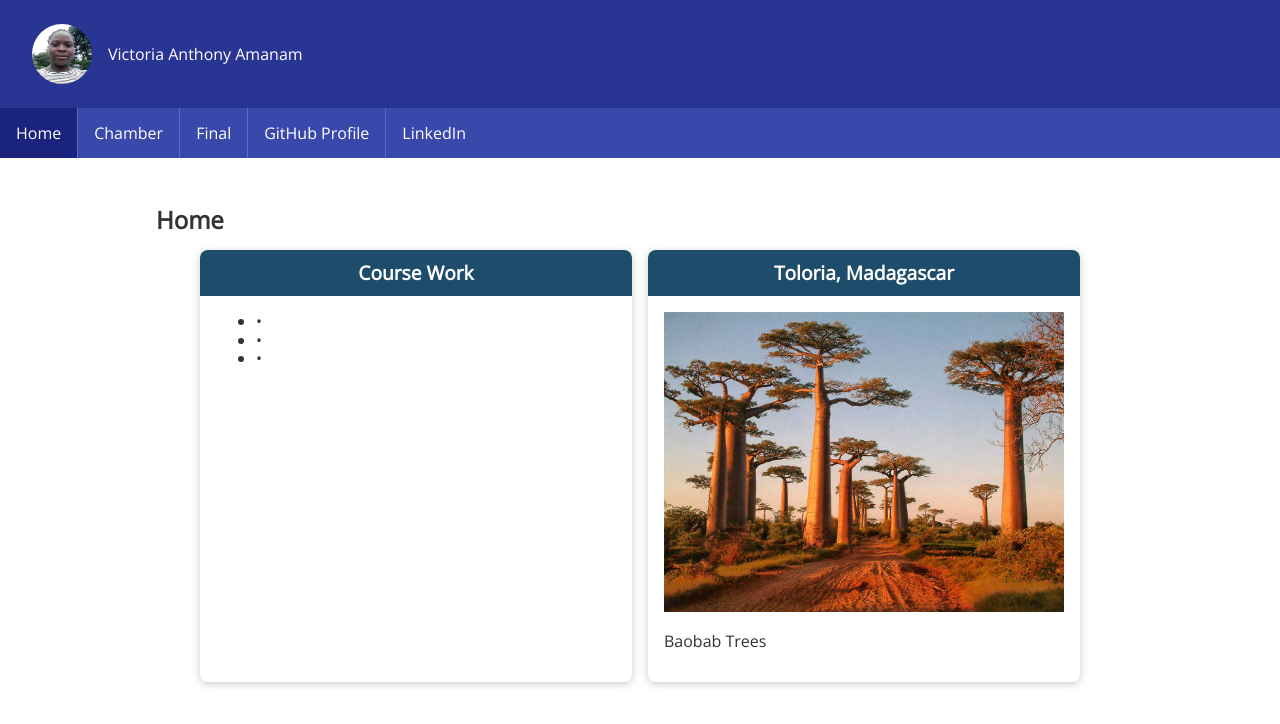
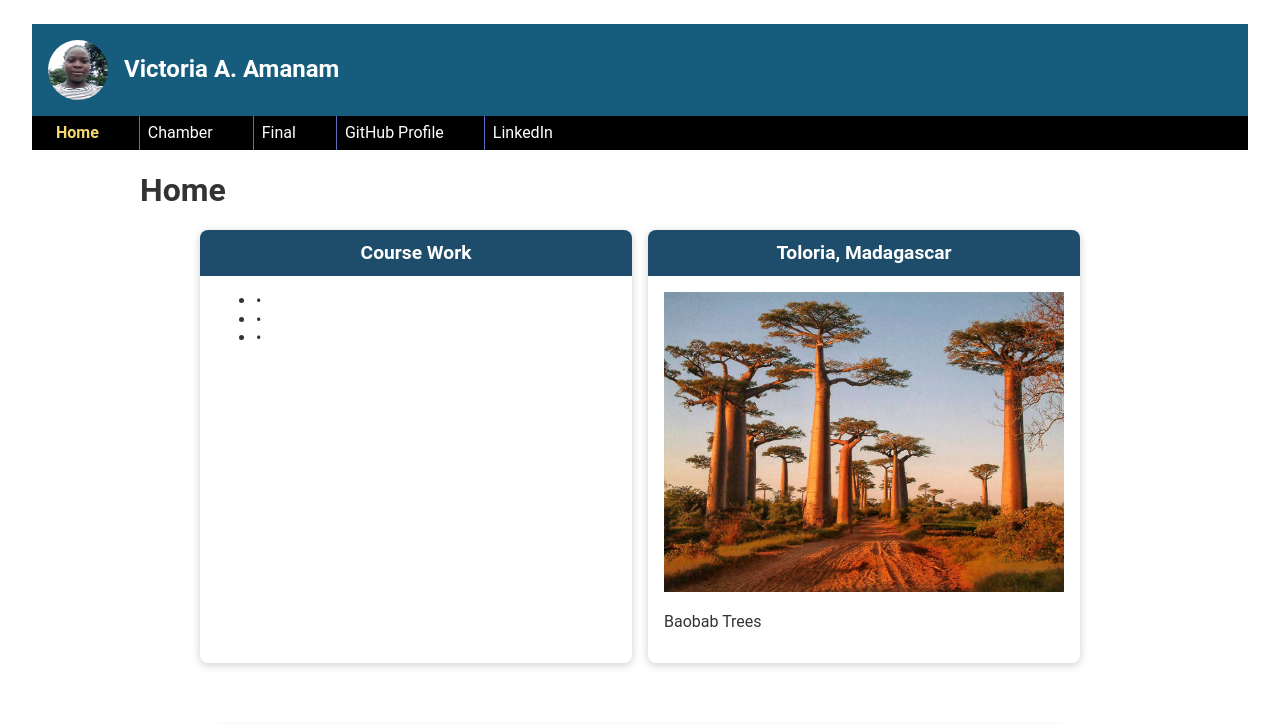
Before and after one commit to vamanam/wdd231, a plain HTML site: page index.html in a window 1280 px wide. Shown: the top 724 px of the page. Drawn offline with nearby package versions, Linux system fonts and the light colour scheme.

Commit message:
index.html

```diff
--- a/index.html
+++ b/index.html
@@ -1,44 +1,35 @@
 <!DOCTYPE html>
 <html lang="en">
 <head>
-  <meta charset="UTF-8" />
-  <meta name="viewport" content="width=device-width, initial-scale=1.0" />
-  <meta name="author" content="Victoria Anthony Amanam" />
-  <meta name="description" content="WDD231 Course Home Page for Victoria Anthony Amanam" />
-  <title>Victoria A. Amanam - WDD231</title>
-
+  <meta charset="UTF-8">
+  <meta name="viewport" content="width=device-width, initial-scale=1.0">
+  <title>Victoria  A. Anthony | Home</title>
+  <link rel="stylesheet" href="styles/large.css"/>
   <link rel="stylesheet" href="styles/normalize.css" />
   <link rel="stylesheet" href="styles/small.css" />
-  <link rel="stylesheet" href="styles/larger.css" />
-  <link href="https://fonts.googleapis.com/css2?family=Open+Sans&display=swap" rel="stylesheet" />
 
+  <script src="scripts/course.js" defer></script>
+  <script src="scripts/date.js" defer></script>
   <script src="scripts/navigation.js" defer></script>
-  <script src="scripts/date.js" defer></script>
-  <script src="scripts/course.js" defer></script>
-  <script src="scripts/hamburger.js"></script>
 </head>
 <body>
   <header>
-    <img src="images/profile.jpg" alt="Victoria Amanam" />
-    <span>Victoria Anthony Amanam</span>
+      <header class="main-header">
+    <img src="images/profile.jpg" alt="Victoria A. Amanam" class="profile-img" />
+    <h1>Victoria A. Amanam</h1>
   </header>
-
-  <nav>
-    <button id="menu-toggle">&#9776;</button>
-    <button id="menu-toggle" aria-label="Toggle navigation menu">☰</button>
+  <nav class="main-nav">
+    <button id="menu-toggle" aria-label="Toggle Menu">☰</button>
     <ul id="nav-links">
       <li><a href="#" class="active">Home</a></li>
-      <li><a href="chamber/">Chamber</a></li>
-      <li><a href="final/">Final</a></li>
-      <li><a href="https://github.com/yourusername" target="_blank">GitHub Profile</a></li>
-      <li><a href="https://www.linkedin.com/in/yourprofile/" target="_blank">LinkedIn</a></li>
+      <li><a href="#">Chamber</a></li>
+      <li><a href="#">Final</a></li>
+      <li><a href="https://github.com/vamanam" target="_blank">GitHub Profile</a></li>
+      <li><a href="https://linkedin.com/in/victoria-amanam-dev" target="_blank">LinkedIn</a></li>
     </ul>
   </nav>
-
   <main>
-    <main>
-      <h1>Home</h1>
-
+    <h1>Home</h1>
       <div class="card-container">
         <section class="card">
           <h2>Course Work</h2>
@@ -56,28 +47,29 @@
         </section>
       </div>
 
-    <section>
-      <main>
-        <div class="certificate-container">
+    <section class="certificate-container">
           <h2>Web and Computer Programming Certificate</h2>
-
           <div class="filters">
             <button id="filter-all">All</button>
             <button id="filter-cse">CSE</button>
             <button id="filter-wdd">WDD</button>
           </div>
-
           <p>Total Credits: <span id="credit-count">0</span></p>
-
           <div id="course-list" class="course-grid"></div>
         </div>
+    </section>
+
       </main>
+  <footer>
 
-  </main>
+    <p>&copy; <span id="year"></span> &#127804; Victoria A. Amanam &#127804; | Nigeria</p>
+    <p id="lastModified"></p>
 
-  <footer>
-    <p>&copy; <span id="year"></span> Victoria A. Amanam | Nigeria</p>
-    <p id="lastModified"></p>
+
   </footer>
+
+
 </body>
+
+
 </html>
--- a/scripts/navigation.js
+++ b/scripts/navigation.js
@@ -15,13 +15,14 @@
   });
 });
 
-// hamburger.js
+
 
 document.addEventListener("DOMContentLoaded", () => {
-  const toggle = document.querySelector("#menu-toggle");
-  const navLinks = document.querySelector("#nav-links");
+  const menuButton = document.getElementById("menu-toggle");
+  const navLinks = document.getElementById("nav-links");
 
-  toggle.addEventListener("click", () => {
-    navLinks.style.display = navLinks.style.display === "flex" ? "none" : "flex";
+
+  menuButton.addEventListener("click", () => {
+    navLinks.classList.toggle("hidden");
   });
 });
--- a/styles/larger.css
+++ b/styles/large.css
@@ -1,4 +1,6 @@
 /* Styles for larger screens (desktops and tablets) */
+
+
 @media screen and (min-width: 768px) {
   header {
       padding: 1.5rem 2rem;
--- a/styles/small.css
+++ b/styles/small.css
@@ -1,71 +1,97 @@
 /* Base styles for small screens (mobile first) */
-
 body {
-  font-family: 'Open Sans', sans-serif;
+  font-family: 'Roboto', sans-serif;
   margin: 0;
   padding: 0;
   background-color: #fff;
   color: #333;
 }
 
-header {
+#nav-links {
+  list-style: none;
+  padding: 0;
+  margin: 0;
+  display: flex;
+  justify-content: center;
+  background-color: black;
+}
+
+#nav-links li {
+  margin: 0 1rem;
+}
+
+#nav-links a {
+  color: white;
+  text-decoration: none;
+  padding: 0.5rem;
+}
+
+#nav-links a.active {
+  color: #f5d76e;
+  font-weight: bold;
+}
+.main-header {
   display: flex;
   align-items: center;
-  background-color: #283593;
+  background-color: #165c7d;
+  padding: 1rem;
   color: white;
-  padding: 1rem;
 }
 
-header img {
+.main-header {
+  display: flex;
+  align-items: center;
+  background-color: #165c7d;
+  padding: 1rem;
+  color: white;
+}
+
+.profile-img {
+  width: 60px;
   height: 60px;
-  width: 60px;
   border-radius: 50%;
   margin-right: 1rem;
 }
 
-nav {
-  background-color: #3949ab;
+.main-header h1 {
+  font-size: 1.5rem;
+}
+
+.main-nav {
+  background-color: black;
+}
+
+.main-nav ul {
+  list-style: none;
+  padding: 0;
+  margin: 0;
+  text-align: center;
+  flex-direction: column;
+}
+
+.main-nav li a {
+  display: block;
+  padding: 1rem;
+  color: white;
+  text-decoration: none;
+}
+
+.main-nav li a.active {
+  color: yellow;
 }
 
 #menu-toggle {
   background: none;
+  border: none;
   color: white;
   font-size: 2rem;
-  border: none;
-  padding: 0.5rem 1rem;
   cursor: pointer;
-}
-
-#nav-links {
-  list-style: none;
-  padding: 0;
-  margin: 0;
-  display: none;
-  flex-direction: column;
-}
-
-#nav-links li {
-  border-top: 1px solid #5c6bc0;
-}
-
-#nav-links a {
-  display: block;
-  color: white;
-  padding: 1rem;
-  text-decoration: none;
-}
-
-#nav-links a.active {
-  background-color: #1a237e;
-}
-
-main {
+  width: 100%;
   padding: 1rem;
 }
 
-main h1 {
-  font-size: 1.5rem;
-  margin-bottom: 1rem;
+.hidden {
+  display: none;
 }
 
 section {
```
